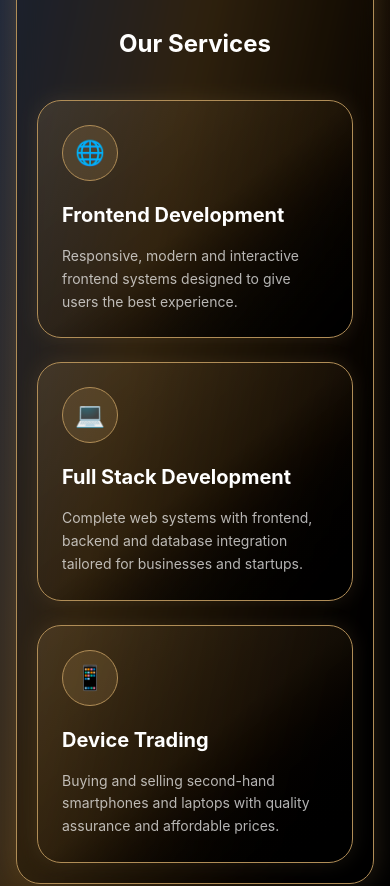
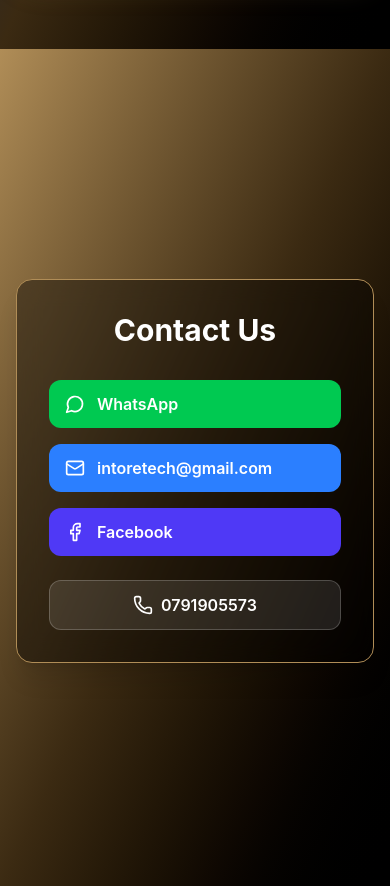
Before and after one commit to Niyomugabo-fabrice/IntoreTechnology-proposal-, a React (Vite) app: page / in a window 390 px wide. Shown: the part 6340-7226 px from the top of the page. Built offline with nearby package versions, Linux system fonts and the light colour scheme.

Commit message:
about interaction upgraded

```diff
--- a/src/app/components/About.tsx
+++ b/src/app/components/About.tsx
@@ -90,73 +90,6 @@
 
             </div>
           </div>
-
-          {/* SERVICES */}
-          <div className="mt-16">
-
-            <h3 className="text-2xl sm:text-3xl font-bold text-center text-white mb-10">
-              Our Services
-            </h3>
-
-            <div className="grid grid-cols-1 md:grid-cols-2 xl:grid-cols-3 gap-6">
-
-              {/* CARD 1 */}
-              <div className="group bg-gradient-to-br from-[#B08D57]/20 via-[#3b2a12]/30 to-black border border-[#B08D57] rounded-3xl p-6 hover:-translate-y-2 transition duration-300 shadow-[0_0_20px_rgba(176,141,87,0.15)]">
-
-                <div className="w-14 h-14 sm:w-16 sm:h-16 rounded-full bg-[#B08D57]/20 border border-[#B08D57] flex items-center justify-center text-2xl sm:text-3xl mb-5 group-hover:scale-110 transition">
-                  🌐
-                </div>
-
-                <h4 className="text-xl sm:text-2xl font-bold text-white mb-4">
-                  Frontend Development
-                </h4>
-
-                <p className="text-white/70 leading-relaxed text-sm sm:text-base">
-                  Responsive, modern and interactive frontend systems designed
-                  to give users the best experience.
-                </p>
-
-              </div>
-
-              {/* CARD 2 */}
-              <div className="group bg-gradient-to-br from-[#B08D57]/20 via-[#3b2a12]/30 to-black border border-[#B08D57] rounded-3xl p-6 hover:-translate-y-2 transition duration-300 shadow-[0_0_20px_rgba(176,141,87,0.15)]">
-
-                <div className="w-14 h-14 sm:w-16 sm:h-16 rounded-full bg-[#B08D57]/20 border border-[#B08D57] flex items-center justify-center text-2xl sm:text-3xl mb-5 group-hover:scale-110 transition">
-                  💻
-                </div>
-
-                <h4 className="text-xl sm:text-2xl font-bold text-white mb-4">
-                  Full Stack Development
-                </h4>
-
-                <p className="text-white/70 leading-relaxed text-sm sm:text-base">
-                  Complete web systems with frontend, backend and database
-                  integration tailored for businesses and startups.
-                </p>
-
-              </div>
-
-              {/* CARD 3 */}
-              <div className="group bg-gradient-to-br from-[#B08D57]/20 via-[#3b2a12]/30 to-black border border-[#B08D57] rounded-3xl p-6 hover:-translate-y-2 transition duration-300 shadow-[0_0_20px_rgba(176,141,87,0.15)]">
-
-                <div className="w-14 h-14 sm:w-16 sm:h-16 rounded-full bg-[#B08D57]/20 border border-[#B08D57] flex items-center justify-center text-2xl sm:text-3xl mb-5 group-hover:scale-110 transition">
-                  📱
-                </div>
-
-                <h4 className="text-xl sm:text-2xl font-bold text-white mb-4">
-                  Device Trading
-                </h4>
-
-                <p className="text-white/70 leading-relaxed text-sm sm:text-base">
-                  Buying and selling second-hand smartphones and laptops with
-                  quality assurance and affordable prices.
-                </p>
-
-              </div>
-
-            </div>
-          </div>
-
         </div>
       </div>
     </section>
```
